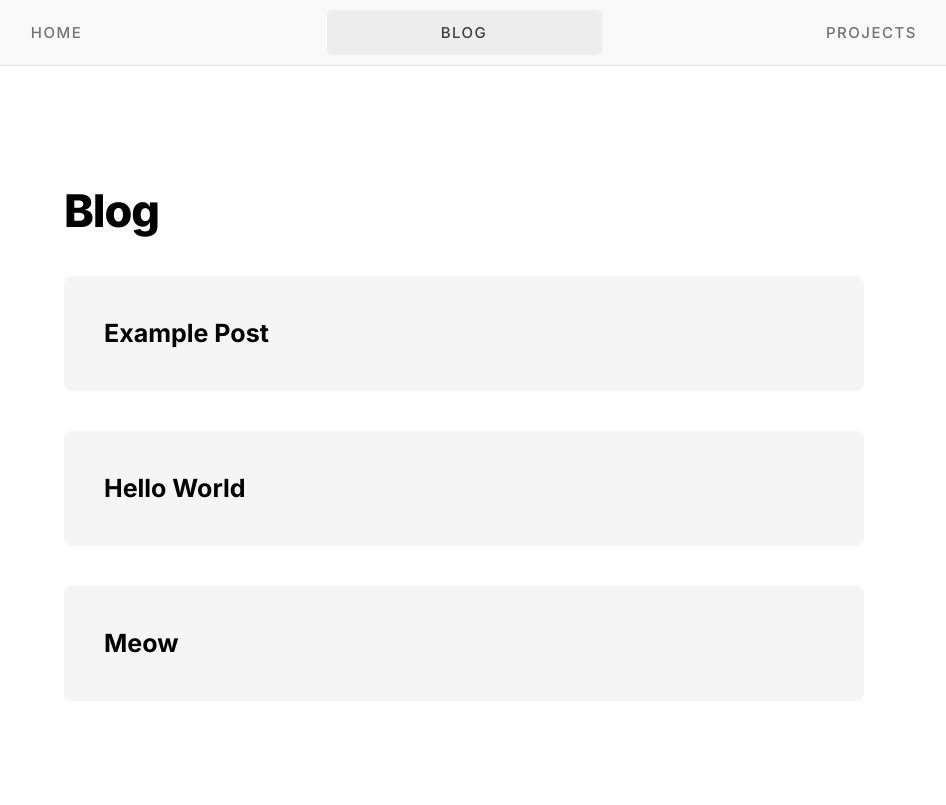
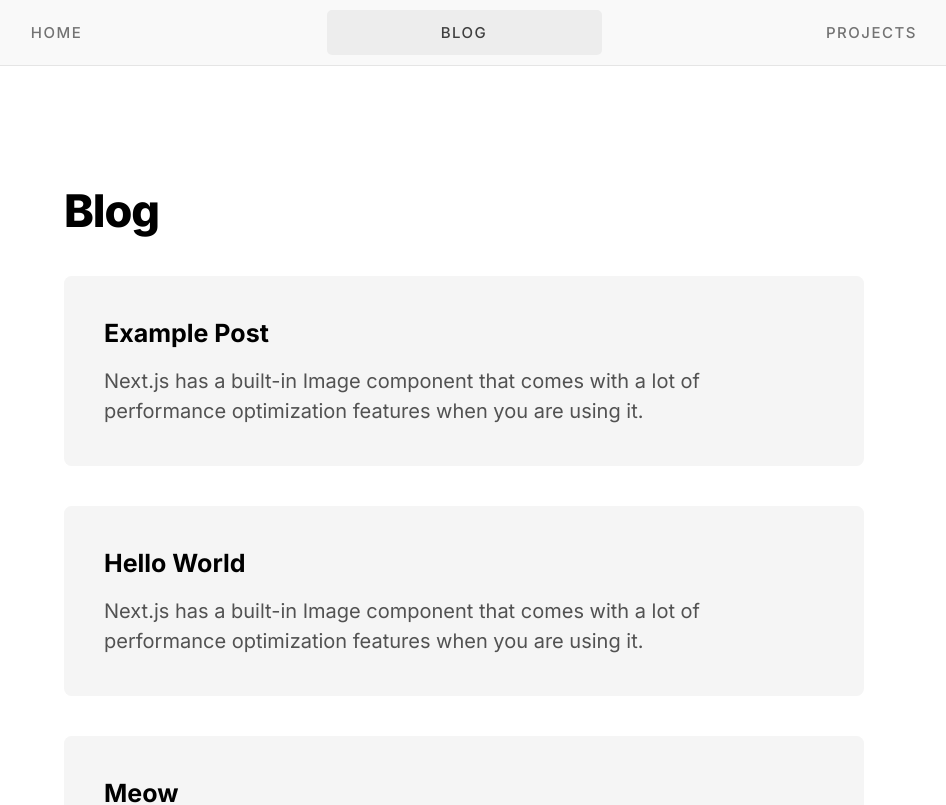
Before and after one commit to caelumpirata/next.js-blog-powered-by-MDX, a Next.js app: page /blog in a window 1280 px wide. Shown: the top 805 px of the page, without its empty margins (176-1122 px from the left). Built offline with nearby package versions, Linux system fonts and the light colour scheme.

Commit message:
minor changes

```diff
--- a/pages/blog.js
+++ b/pages/blog.js
@@ -70,6 +70,7 @@ export default function Home({ posts }) {
               href={`/posts/[slug]`}
             >
               <h3 className="dark:text-white text-xl font-bold">{post.data.title}</h3>
+              <p className="mt-3 dark:text-gray-300 text-gray-600">{post.data.excerpt}</p>
 
             </Link>
         ))}
--- a/posts/example-post.mdx
+++ b/posts/example-post.mdx
@@ -1,6 +1,7 @@
 ---
 title: Example Post
 description: This frontmatter description will appear below the title
+excerpt: 'Next.js has a built-in Image component that comes with a lot of performance optimization features when you are using it.'
 ---
 
 This is an example post, with a [link](https://nextjs.org) and a React component:
--- a/posts/hello-world.mdx
+++ b/posts/hello-world.mdx
@@ -1,6 +1,7 @@
 ---
 title: Hello World
 description: Hello world
+excerpt: 'Next.js has a built-in Image component that comes with a lot of performance optimization features when you are using it.'
 ---
 
 
--- a/posts/meow.mdx
+++ b/posts/meow.mdx
@@ -1,6 +1,7 @@
 ---
 title: Meow
 description: Meow
+excerpt: 'Next.js has a built-in Image component that comes with a lot of performance optimization features when you are using it.'
 ---
 
 import Image from 'next/image'
@@ -9,9 +10,17 @@ import Image from 'next/image'
 ## h2
     <Image
       src="/favicon.png"
-      width={500}
-      height={500}
+     width={0}
+     height={0}
+      sizes="100vw"
+      style={{ width: '100%', height: 'auto' }}
       alt="Picture of the author"
     />
 
+    This is a list in markdown:
+
+- One
+- Two
+- Three
+
 This is an example post. There's another one [here](/blog).
```
